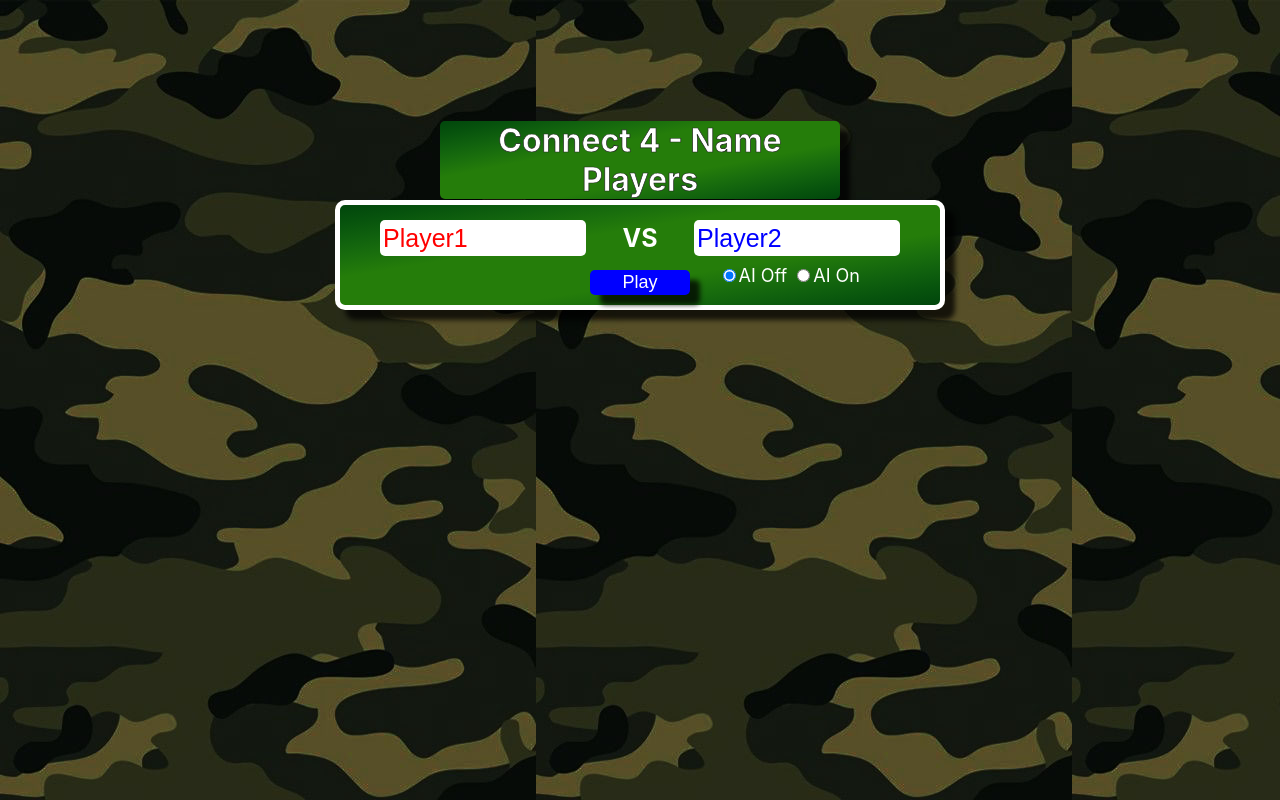
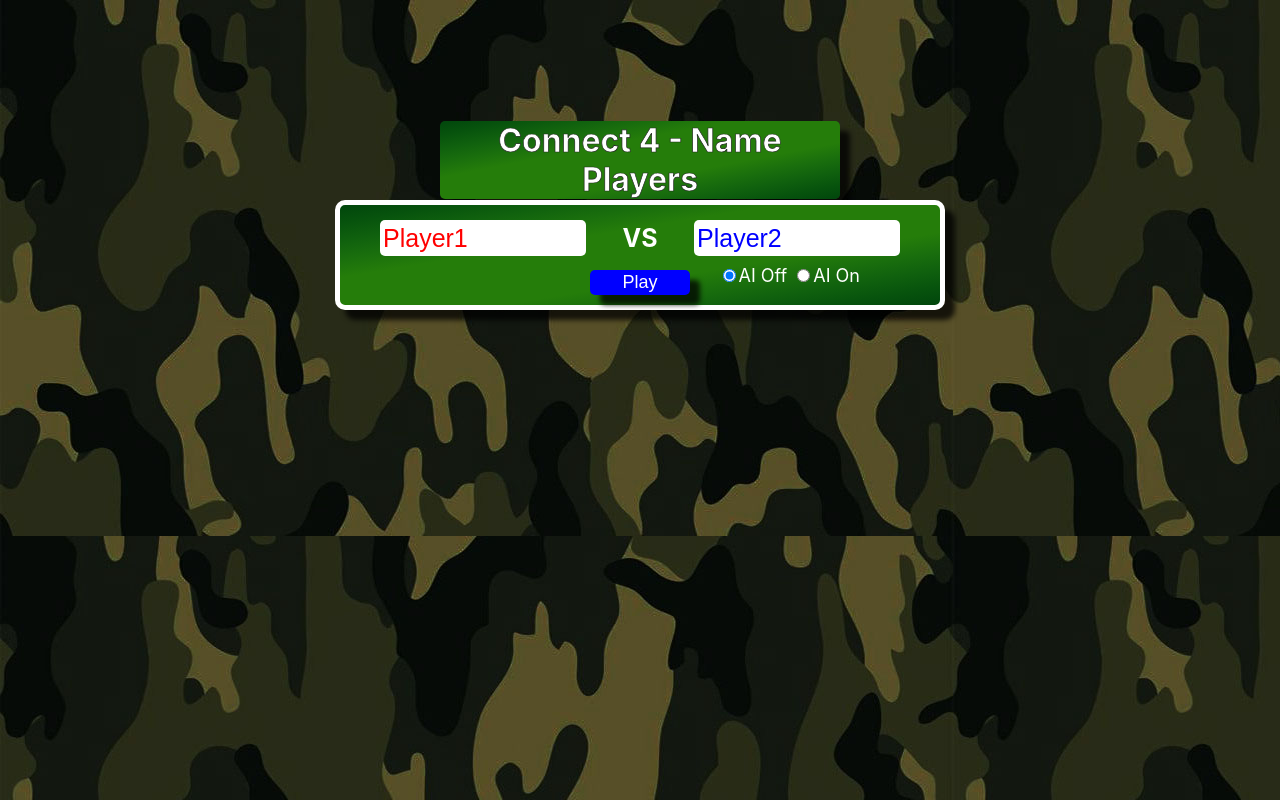
Before and after one commit to JonasLarsson78/mandatory-advanced-js4, a React (Create React App) app: page / in a window 1280 px wide. Built offline with nearby package versions, Linux system fonts and the light colour scheme.

Commit message:
handelsFocus input

```diff
--- a/src/App.css
+++ b/src/App.css
@@ -1,6 +1,6 @@
 body{
     background-color: #252c24;
-    background-image: url(./img/back.jpg)
+    background-image: url(./img/back_90.jpg)
 }
 /* ----------  <Board> ----------- */
 .mainH1{
--- a/src/components/Name.js
+++ b/src/components/Name.js
@@ -25,16 +25,16 @@ function Name (props) {
       props.onChangeAiOff()
       updateName2("Player2")
     }
-
+    const handleFocus = (event) => event.target.select();
 
     return(
     <>
     <Helmet title="Connect 4 - Name Players"/>
     <h1 className="loginH1">Connect 4 - Name Players</h1>
     <div className="loginMain">
-    <input maxLength="11" className="loginTextInput1" value={name1} onChange={onChange1} type="text"/>
+    <input maxLength="11" className="loginTextInput1" value={name1} onClick={handleFocus} onChange={onChange1} type="text"/>
     <span className="vs"> <b>VS</b> </span>
-    <input maxLength="11" className="loginTextInput2" value={name2} onChange={onChange2} type="text" disabled={aiOn}/><br/>
+    <input maxLength="11" className="loginTextInput2" value={name2} onClick={handleFocus} onChange={onChange2} type="text" disabled={aiOn}/><br/>
     <div className="loginAi">
     <input onChange={onChangeAiOff} type="radio" name="ai" defaultChecked={true}/><label>AI Off </label>
     <input onChange={onChangeAiOn} type="radio" name="ai"/><label>AI On</label>
```
Also changed, not shown: src/img/back_90.jpg (added).
